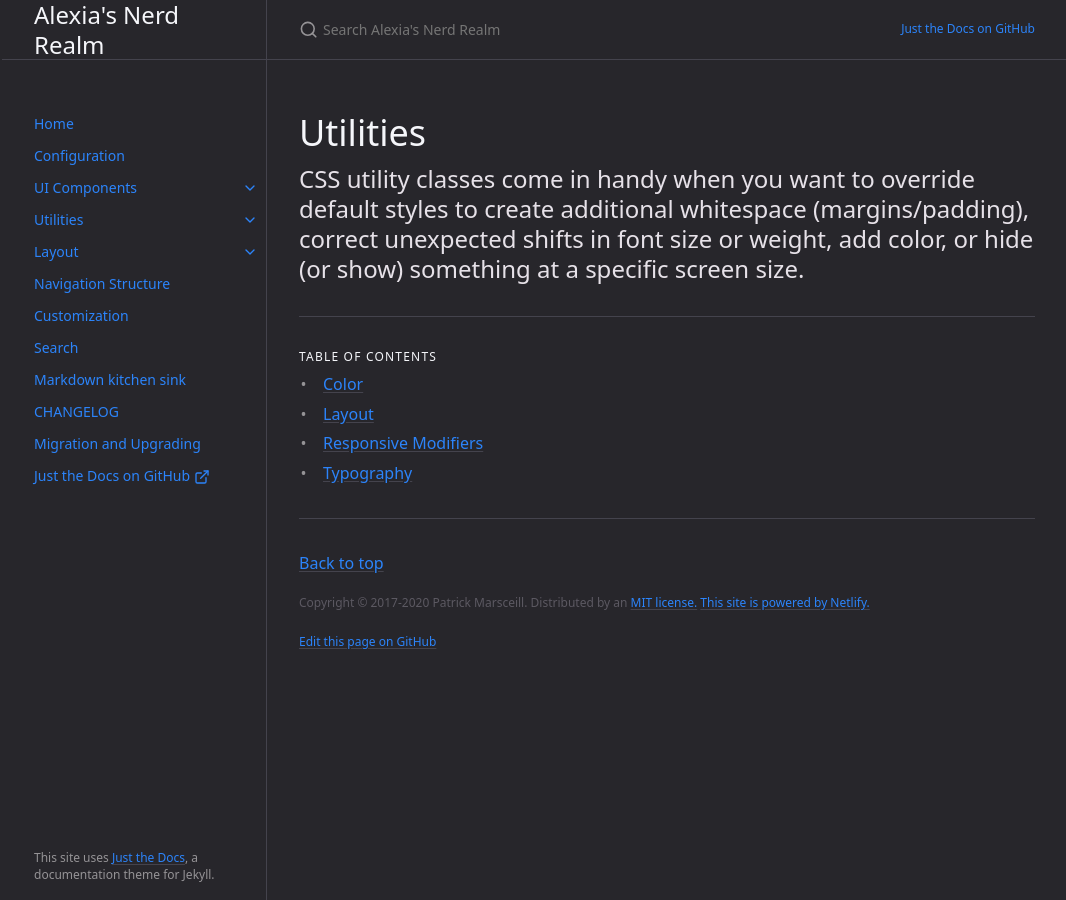
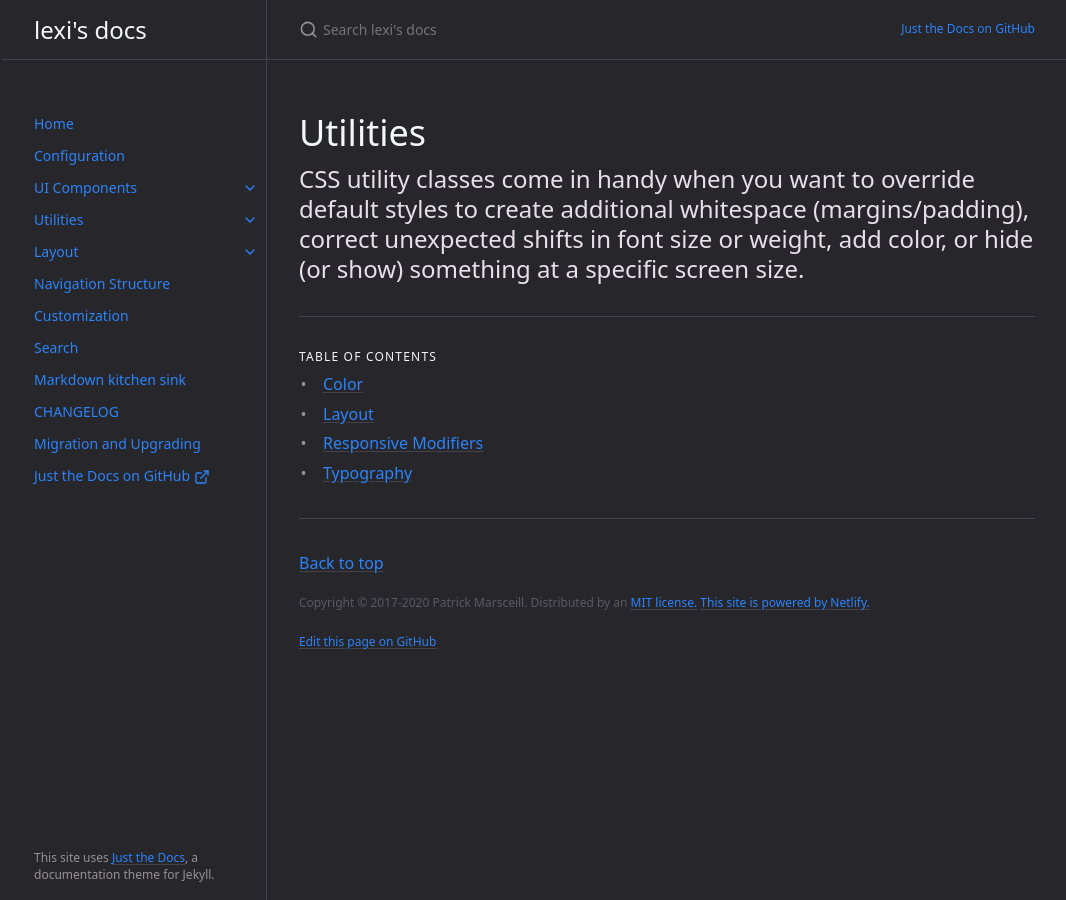
Before and after one commit to alexiarstein/alexiarstein.github.io, a Jekyll site: the page built from docs/utilities/utilities.md, in a window 1280 px wide. Shown: the whole page, without its empty margins (105-1171 px from the left). Built offline with Jekyll 4.4.1, drawn with Linux system fonts in a browser that asks for light colours; cached includes are drawn as plain includes.

Commit message:
changes to config.yml

```diff
--- a/_config.yml
+++ b/_config.yml
@@ -1,4 +1,4 @@
-title:  Alexia's Nerd Realm
+title:  lexi's docs
 description: My own little place for tech-related documentation.
 baseurl: "" # the subpath of your site, e.g. /blog
 url: "https://alexia.lat" # the base hostname & protocol for your site, e.g. http://example.com
```
